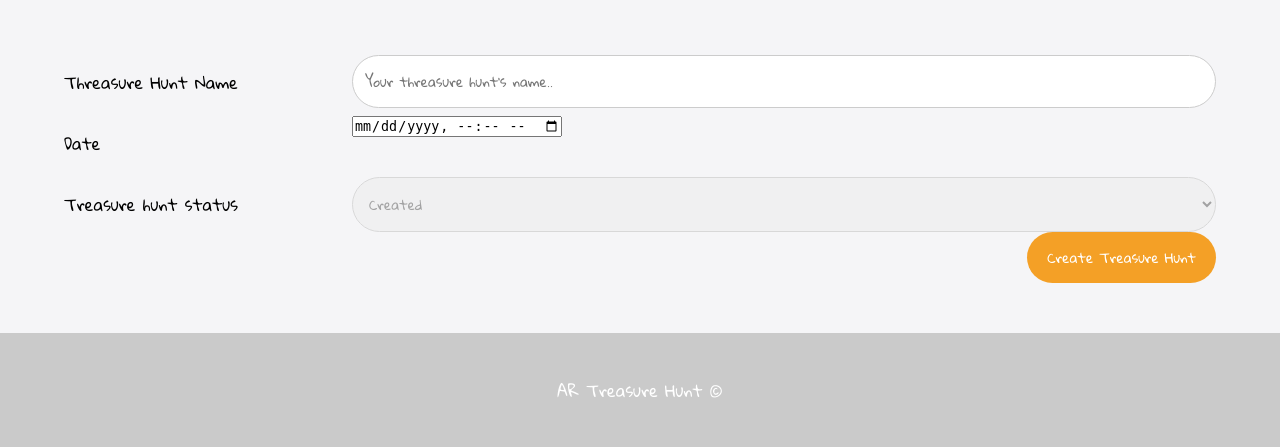
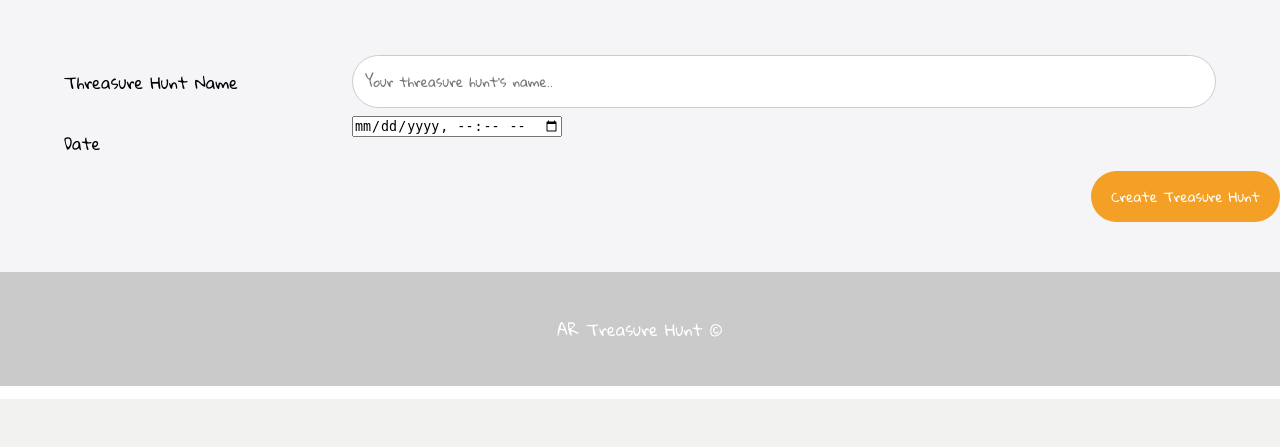
Before and after one commit to categerjsy/CS569-WebApplication, a PHP site: page /createthunt.php in a window 1280 px wide. Shown: the part 401-848 px from the top of the page. After the commit the page ends 800 px from the top, so only its background shows below. Run offline with PHP 8.4, Linux system fonts and the light colour scheme; the visitor is signed in with stand-in values (Sample User, id 1); some web fonts are replaced.

Commit message:
Meeting 1 Corrections

```diff
--- a/createthunt.php
+++ b/createthunt.php
@@ -64,19 +64,10 @@ session_start ();
       <div class="col-25">
         <label for="date">Date</label>
       </div>
-      <div class="col-75">
-      <input type="datetime-local" id="datetime" name="datetime" required>
+      <div class="col-75"><?php $date = date('Y-m-d');?>
+      <input type="datetime-local" id="datetime" name="datetime" min="<?php $date?>" required>
       </div>
     </div>
-    <div class="row">
-      <div class="col-25">
-        <label for="status">Treasure hunt status</label>
-      </div>
-      <div class="col-75">
-        <select id="status" name="status" disabled>
-          <option value="created">Created</option>
-        </select>
-      </div>
     </div>
     <div class="row">
       <input type="submit" value="Create Treasure Hunt">
@@ -90,4 +81,5 @@ session_start ();
   </body>
 
    <script src="js/number.js"></script>
+   <script src="js/disablePreviousDates.js"></script>
 </html>
--- a/cthunt.php
+++ b/cthunt.php
@@ -4,10 +4,9 @@ session_start ();
 
 $thname=$_POST['thname'];
 $datetime=$_POST['datetime'];
-$status=$_POST['status'];
 
 $sql = "INSERT INTO treasure_hunt (name,datetime,status)
-VALUES ('$thname','$datetime','$status')";
+VALUES ('$thname','$datetime','Created')";
 mysqli_query($conn,$sql);
 $last_id = $conn->insert_id;
 $user=$_SESSION["id_user"];
--- /dev/null
+++ b/js/disablePreviousDates.js
@@ -0,0 +1,3 @@
+var today = new Date().toISOString().slice(0, 16);
+
+document.getElementsByName("datetime")[0].min = today;
```
